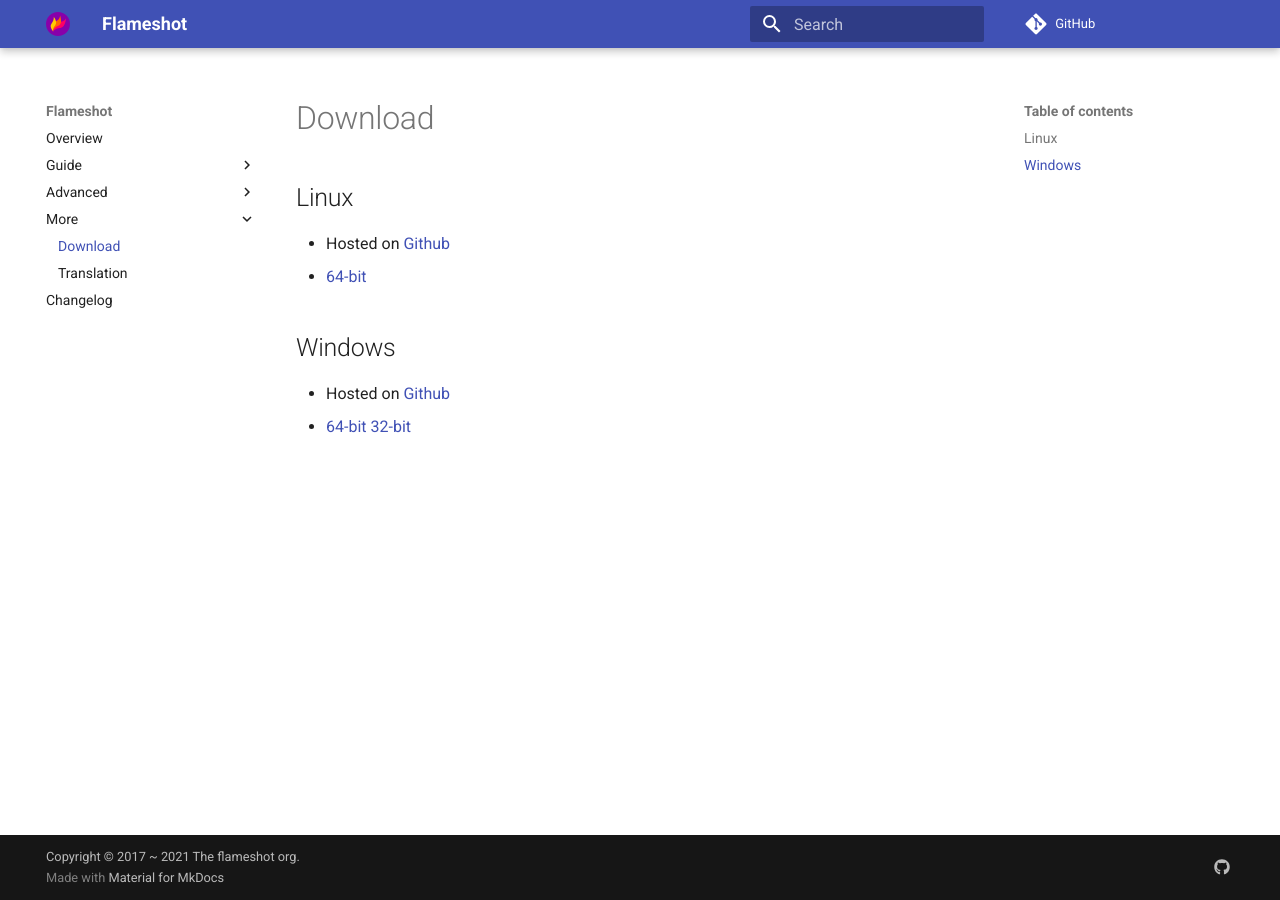
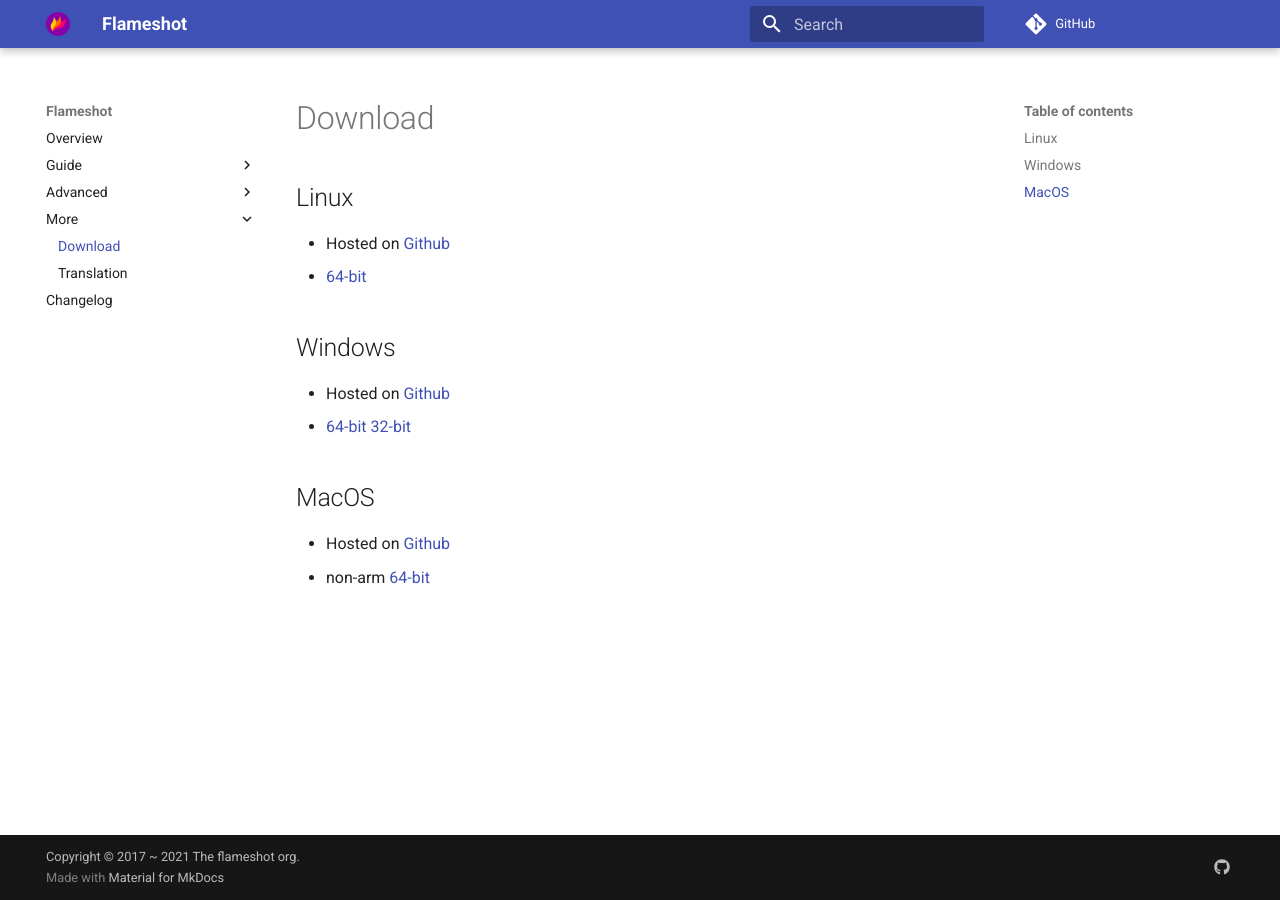
Before and after one commit to flameshot-org/flameshot-org.github.io, an MkDocs documentation site: the page built from docs/download.md, in a window 1280 px wide. Built offline with MkDocs 1.6.1 and Material for MkDocs 9.7.7, drawn with Linux system fonts in a browser that asks for light colours; comment, search, counter and statistics services are not loaded.

Commit message:
docs: add download link for macos version

```diff
--- a/docs/download.md
+++ b/docs/download.md
@@ -5,3 +5,7 @@
 ## Windows
 - Hosted on [Github](https://github.com)
  - [64-bit](https://github.com/flameshot-org/flameshot/releases) [32-bit](https://github.com/flameshot-org/flameshot/releases)
+
+## MacOS
+- Hosted on [Github](https://github.com)
+ - non-arm [64-bit](https://github.com/flameshot-org/flameshot/releases)
```
